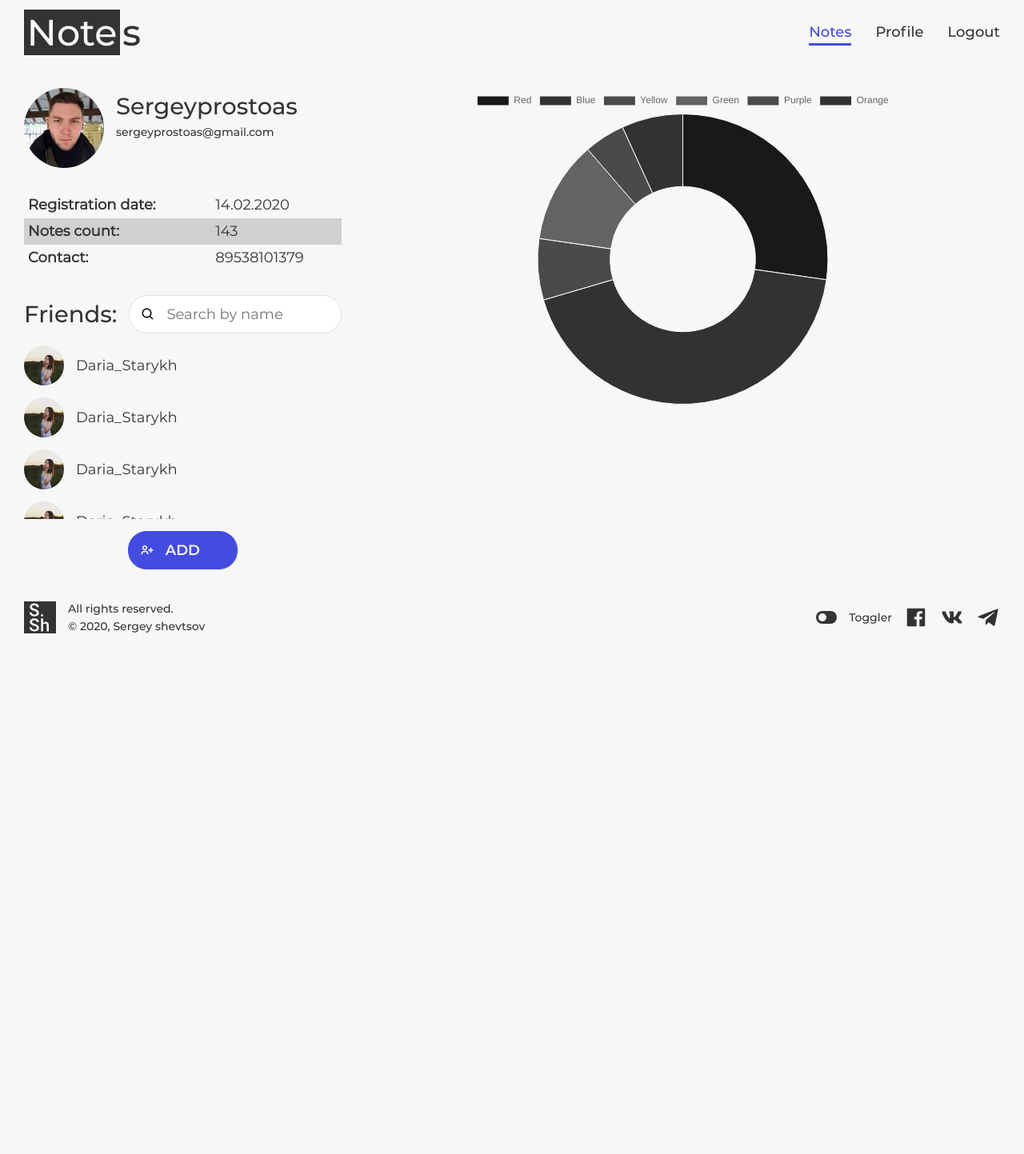
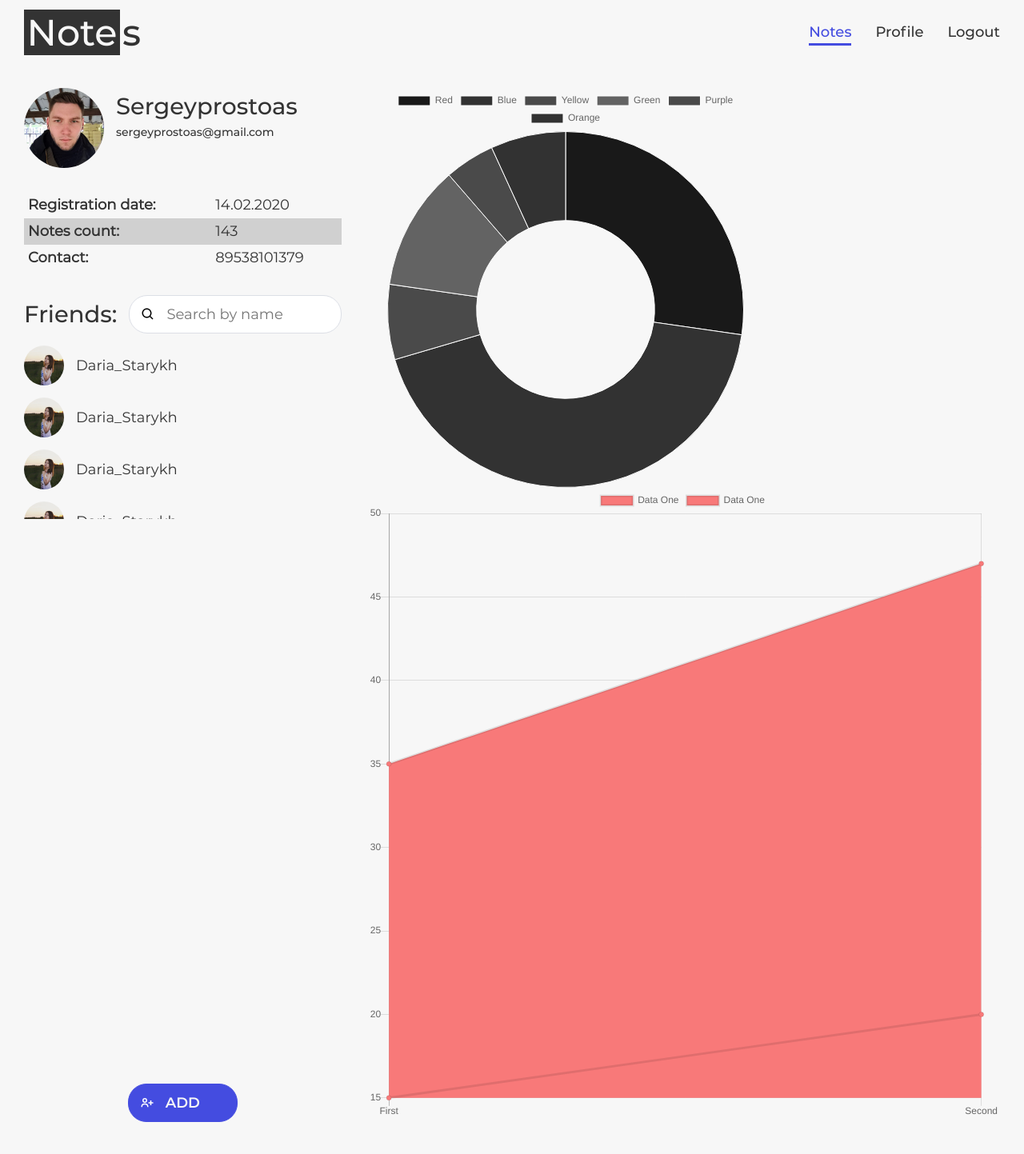
Before and after one commit to Sergeypro91/Node-nuxt-app, a Nuxt app: page /profile in a window 1280 px wide. Shown: the top 1443 px of the page at 80% size. Before the commit the page ends 802 px from the top, so only its background shows below. Built offline with nearby package versions, Linux system fonts and the light colour scheme.

Commit message:
Setup ChartJS

```diff
--- /dev/null
+++ b/components/profile-page/Charts/ChartDoughnut.vue
@@ -0,0 +1,15 @@
+<script>
+import { Doughnut, mixins } from 'vue-chartjs'
+
+const { reactiveProp } = mixins
+
+export default {
+  extends: Doughnut,
+  mixins: [reactiveProp],
+  mounted() {
+    // this.chartData is created in the mixin.
+    // If you want to pass options please create a local options object
+    this.renderChart(this.chartData)
+  }
+}
+</script>
--- /dev/null
+++ b/components/profile-page/Charts/ChartLine.vue
@@ -0,0 +1,15 @@
+<script>
+import { Line, mixins } from 'vue-chartjs'
+
+const { reactiveProp } = mixins
+
+export default {
+  extends: Line,
+  mixins: [reactiveProp],
+  mounted() {
+    // this.chartData is created in the mixin.
+    // If you want to pass options please create a local options object
+    this.renderChart(this.chartData)
+  }
+}
+</script>
--- a/components/profile-page/Charts.vue
+++ b/components/profile-page/Charts/Charts.vue
@@ -1,22 +1,28 @@
 <template>
   <div class="user-charts">
-    <canvas ref="canvas"> </canvas>
+    <div class="doughnut">
+      <chart-doughnut :chart-data="datadoughnut"></chart-doughnut>
+    </div>
+
+    <div class="line">
+      <chart-line :chart-data="dataline"></chart-line>
+    </div>
   </div>
 </template>
 
 <script>
-import { Doughnut } from 'vue-chartjs'
+import ChartDoughnut from './ChartDoughnut.vue'
+import ChartLine from './ChartLine.vue'
 
 export default {
-  extends: Doughnut,
-
-  mounted() {
-    this.setup()
+  components: {
+    ChartDoughnut,
+    ChartLine
   },
 
-  methods: {
-    setup() {
-      this.renderChart({
+  data() {
+    return {
+      datadoughnut: {
         labels: ['Red', 'Blue', 'Yellow', 'Green', 'Purple', 'Orange'],
         datasets: [
           {
@@ -42,8 +48,31 @@ export default {
             borderWidth: 1
           }
         ]
-      })
+      },
+
+      dataline: {
+        labels: ['First', 'Second'],
+        datasets: [
+          {
+            label: 'Data One',
+            backgroundColor: '#f87979',
+            data: [15, 20]
+          },
+          {
+            label: 'Data One',
+            backgroundColor: '#f87979',
+            data: [35, 47]
+          }
+        ]
+      }
     }
   }
 }
 </script>
+
+<style lang="scss">
+.doughnut {
+  width: 100%;
+  max-width: 500px;
+}
+</style>
--- a/pages/profile.vue
+++ b/pages/profile.vue
@@ -7,7 +7,7 @@
 
 <script>
 import Profile from '~/components/profile-page/Profile'
-import Charts from '~/components/profile-page/Charts'
+import Charts from '~/components/profile-page/Charts/Charts'
 
 export default {
   components: { Profile, Charts }
```
